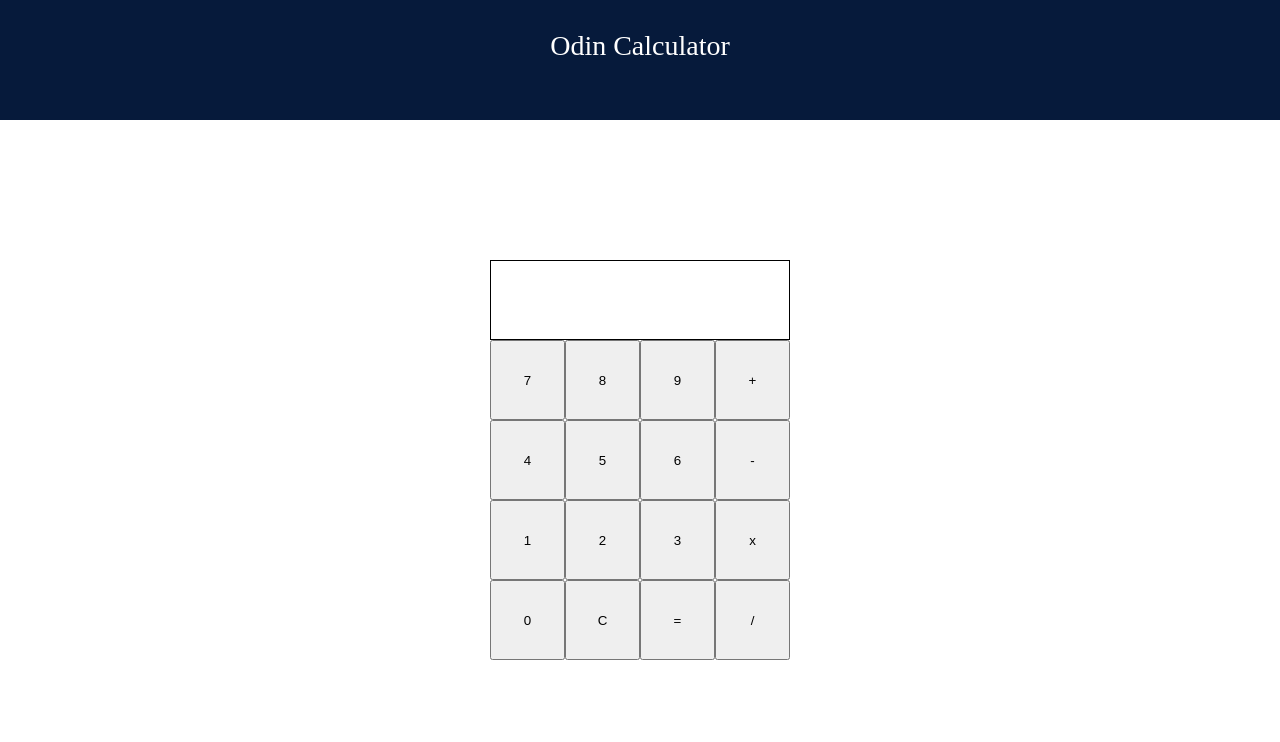
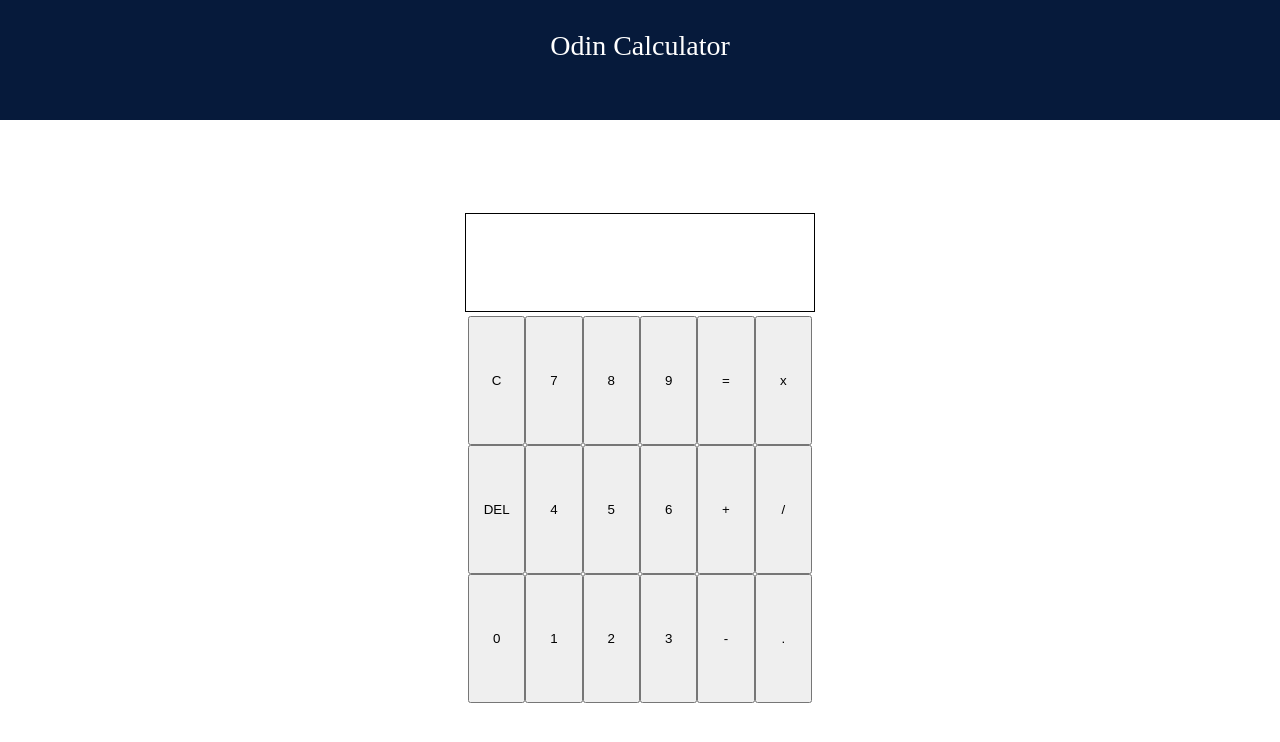
Before and after one commit to craniacshencil/odin-calculator, a plain HTML site: page index.html in a window 1280 px wide. Drawn offline with Linux system fonts and the light colour scheme.

Commit message:
Add point button to calci
- changed structure of calci added the DEL and . button
- DEL button functionality has not been added
- . button functionality has beend added

```diff
--- a/index.html
+++ b/index.html
@@ -15,28 +15,34 @@
                 </div>
                 <div class = calculator-buttons>
                     <div class = "buttoncol col1">
+                        <button class = "option clear">C</button>
+                        <button class = "option delete">DEL</button>
+                        <button value = 0 class = "option number">0</button>
+                    </div>
+                    <div class = "buttoncol col2">
                         <button value = 7 class = "option number">7</button>
                         <button value = 4 class = "option number">4</button>
                         <button value = 1 class = "option number">1</button>
-                        <button value = 0 class = "option number">0</button>
                     </div>
-                    <div class = "buttoncol col2">
+                    <div class = "buttoncol col3">
                         <button value = 8 class = "option number">8</button>
                         <button value = 5 class = "option number">5</button>
                         <button value = 2 class = "option number">2</button>
-                        <button class = "option clear">C</button>
                     </div>
-                    <div class = "buttoncol col3">
+                    <div class = "buttoncol col4">
                         <button value = 9 class = "option number">9</button>
                         <button value = 6 class = "option number">6</button>
                         <button value = 3 class = "option number">3</button>
+                    </div>
+                    <div class = "buttoncol col5">
                         <button class = "option equals">=</button>
-                    </div>
-                    <div class = "buttoncol col4">
                         <button class = "option operation add">+</button>
                         <button class = "option operation subtract">-</button>
+                    </div>
+                    <div class = "buttoncol col6">
                         <button class = "option operation multiply">x</button>
                         <button class = "option operation divide">/</button>
+                        <button class = "option point">.</button>
                     </div>
                 </div>
             </div>
--- a/script.js
+++ b/script.js
@@ -69,6 +69,15 @@ function performOperation(){
     previousOperation = this.textContent;
 }
 
+//decimal point functionality
+const decimalPoint = document.querySelector(".point");
+decimalPoint.addEventListener("click", getDecimalPoint);
+
+function getDecimalPoint(){
+    if(currentArgument.textContent.includes("Invalid") || history.textContent.includes("=") || (currentArgument.textContent.includes(".")))
+        return ;
+    currentArgument.textContent += this.textContent;
+}
 //operate function
 function operate(expression){
     let result;
--- a/style.css
+++ b/style.css
@@ -26,8 +26,8 @@ header{
     align-items: center;
 }
 .calculator-body{
-    height: 400px;
-    width: 300px;
+    width: 350px;
+    height: 495px;
 }
 
 .calculator-screen{
@@ -43,18 +43,20 @@ header{
     align-items: center;
     height: 80%;
     width: 100%;
+    padding: 3px;
 }
+
 
 .buttoncol{
     flex: 1;
     display: flex;
     flex-direction: column;
-    justify-content: space-between;
+    justify-content: center;
     height: 100%;
 }
 
 .option{
-    height: 25%;
+    height: 33%;
 }
 
 .history{
```
